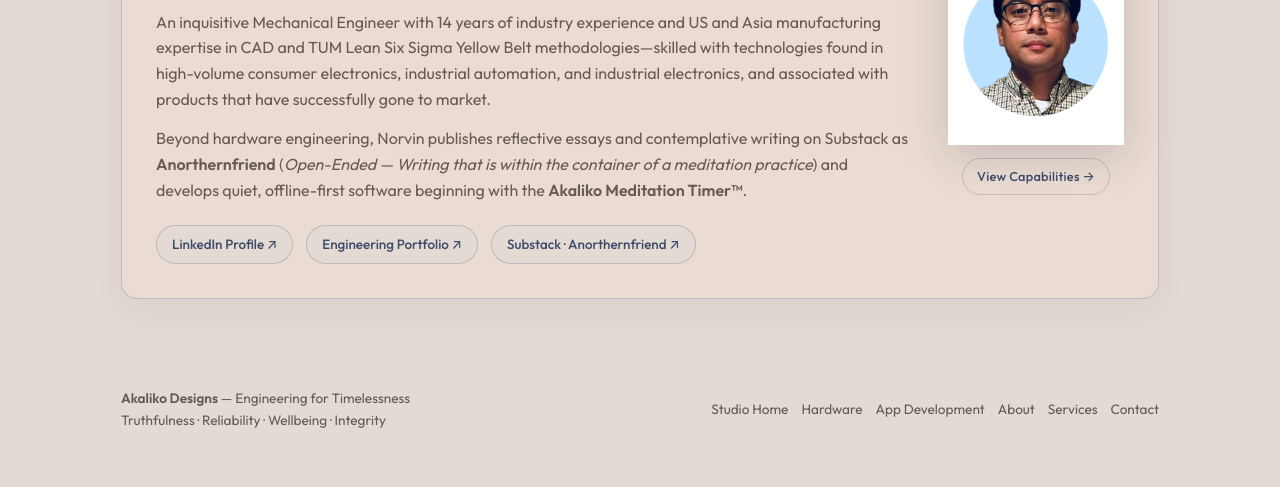
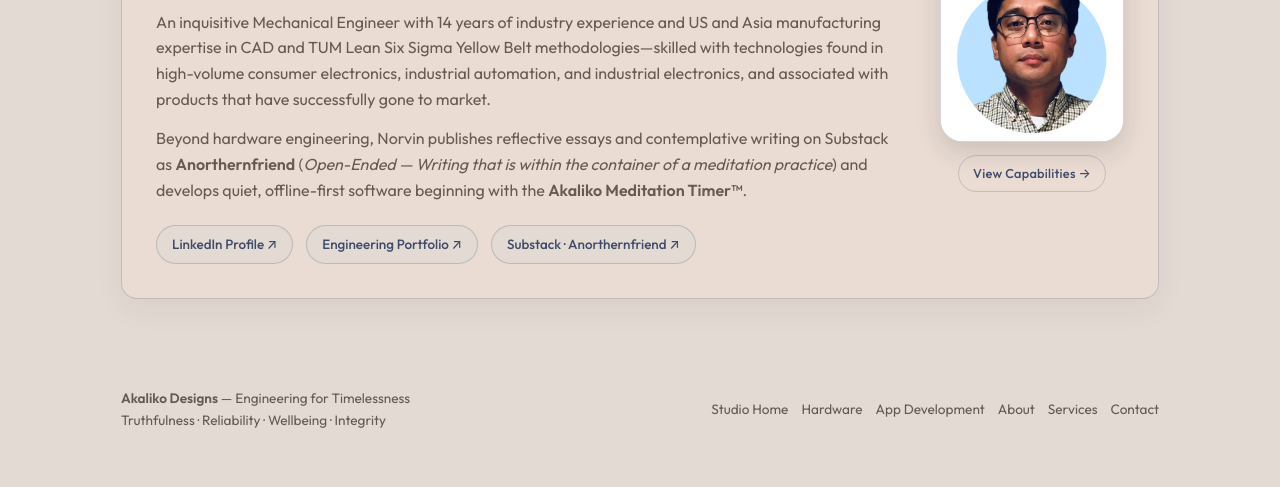
Before and after one commit to anorthernfriend/anorthernfriend.github.io, a plain HTML site: page principal.html in a window 1280 px wide. Shown: the part 661-1148 px from the top of the page. Drawn offline with nearby package versions, Linux system fonts and the light colour scheme.

Commit message:
Add rounded corners and balanced framing to profile portrait on principal.html

```diff
--- a/principal.html
+++ b/principal.html
@@ -722,9 +722,10 @@ footer.site-footer {
 .footer-lockup { display: block; width: 148px; height: auto; margin-bottom: 10px; opacity: 0.88; filter: brightness(0.28); }
 html[data-theme="starlight"] .footer-lockup { filter: brightness(1.55); opacity: 0.92; }
 .founder-portrait-circle {
-  width: 176px; height: 202px; object-fit: contain; display: block;
-  background: transparent; border: none; border-radius: 0;
-  filter: drop-shadow(0 10px 22px rgba(24, 28, 36, 0.18));
+  width: 184px; height: 196px; object-fit: cover; object-position: center top; display: block;
+  background: #ffffff; padding-top: 6px;
+  border: 1px solid var(--line); border-radius: 22px;
+  box-shadow: 0 10px 24px rgba(24, 28, 36, 0.14);
 }
 .client-card {
   display: grid; grid-template-columns: auto 1fr; gap: var(--s4); align-items: center;
```
